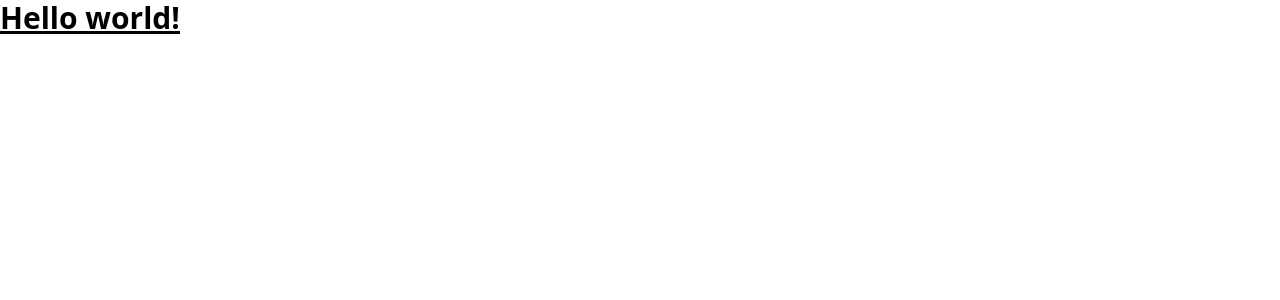
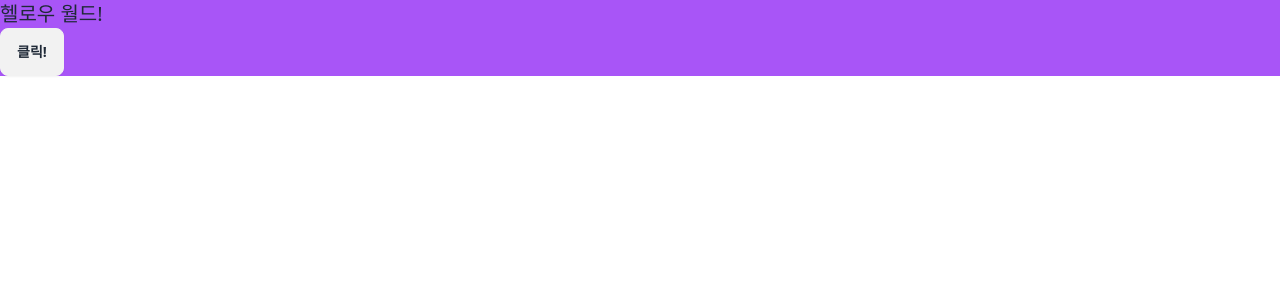
Before and after one commit to HJH-ha/github-finder, a React (Create React App) app: page / in a window 1280 px wide. Shown: the top 300 px of the page. Built offline with nearby package versions, Linux system fonts and the light colour scheme.

Commit message:
데이지 UI 적용

```diff
--- a/package.json
+++ b/package.json
@@ -33,6 +33,7 @@
     ]
   },
   "devDependencies": {
+    "daisyui": "^4.12.23",
     "tailwindcss": "^3.4.17"
   }
 }
--- a/src/App.js
+++ b/src/App.js
@@ -1,5 +1,10 @@
 function App() {
-  return <h1 className="text-3xl font-bold underline">Hello world!</h1>;
+  return (
+    <div className="bg-purple-500">
+      <h1 className="text-xl text">헬로우 월드!</h1>
+      <button className="btn">클릭!</button>
+    </div>
+  );
 }
 
 export default App;
--- a/tailwind.config.js
+++ b/tailwind.config.js
@@ -4,5 +4,5 @@ module.exports = {
   theme: {
     extend: {},
   },
-  plugins: [],
+  plugins: [require("daisyui")],
 };
```
Also changed, not shown: 1 other file (tests, documents, lock files or other folders).
